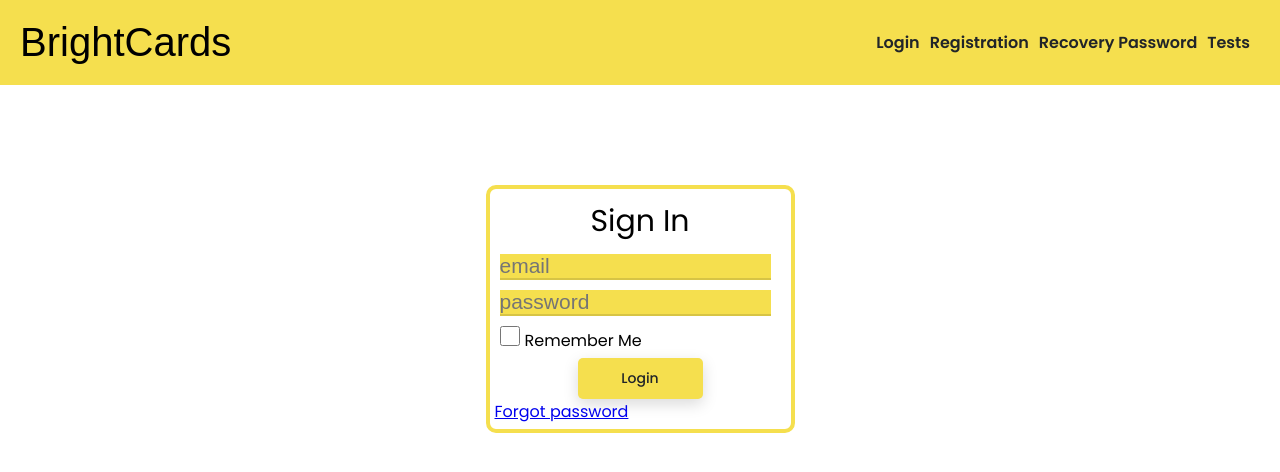
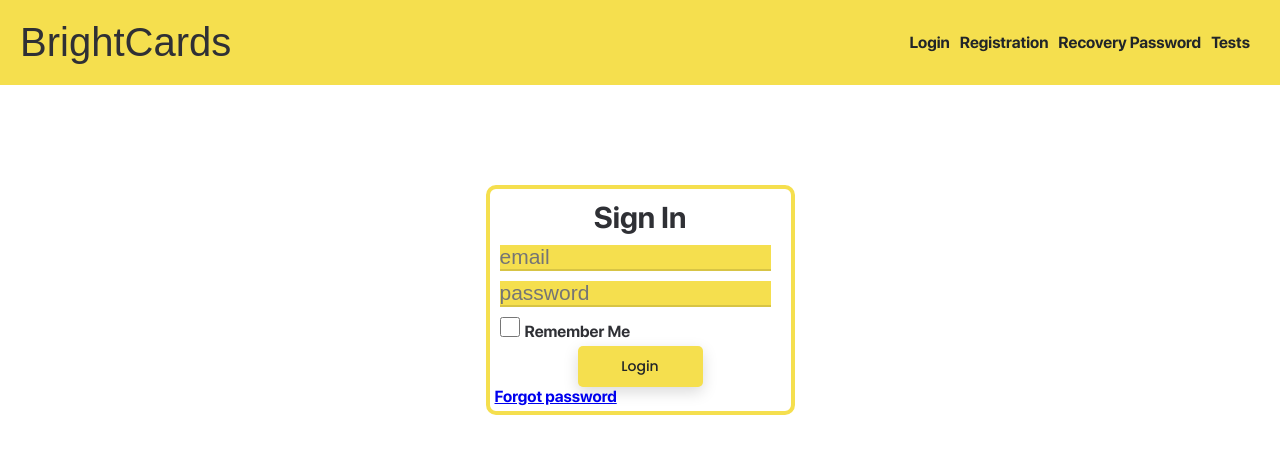
Before and after one commit to krutko77/iti_bright_cards_c2, a React (Create React App) app: page /#/login in a window 1280 px wide. Shown: the top 472 px of the page. Built offline with nearby package versions, Linux system fonts and the light colour scheme; no server answers; a web font is replaced by a local one.

Commit message:
add fonts

```diff
--- a/src/index.scss
+++ b/src/index.scss
@@ -1,32 +1,88 @@
 @import './n1-main/m1-ui/common/components/styles/variables';
 
-* {
+// * {
+//    box-sizing: border-box;
+//    margin: 0;
+//    padding: 0;
+
+//    &::selection {
+//       color: white;
+//       background: $primaryColor;
+//    }
+// }
+
+// body {
+//    margin: 0;
+//    font-family: $textFontFamily;
+//    font-family: source-code-pro, Menlo, Monaco, Consolas, 'Courier mono'
+// }
+
+// h1 {
+//    font-size: 25px;
+// }
+
+// h2 {
+//    font-size: 20px;
+// }
+
+// hr {
+//    border: 1px solid $primaryColor;
+//    margin-top: 5px;
+// }
+
+*,
+*::after,
+*::before {
   box-sizing: border-box;
+  padding: 0;
   margin: 0;
-  padding: 0;
-  &::selection {
-    color: white;
-    background: $primaryColor;
 }
+
+@font-face {
+   font-family: "PoppinsBold";
+   src: url(./assets/fonts/Poppins/Poppins-Bold.ttf);
+ }
+
+ @font-face {
+   font-family: "PoppinsSemiBold";
+   src: url(./assets/fonts/Poppins/Poppins-SemiBold.ttf);
+ }
+
+ @font-face {
+   font-family: "SFProDisplayRegular";
+   src: url(./assets/fonts/SFProDisplay/SFProDisplay-Regular.woff);
+ }
+
+ @font-face {
+   font-family: "SFProDisplayMedium";
+   src: url(./assets/fonts/SFProDisplay/SFProDisplay-Medium.woff);
+ }
+
+ @font-face {
+   font-family: "SFProDisplaySemiBold";
+   src: url(./assets/fonts/SFProDisplay/SFProDisplay-Semibold.woff);
+ }
+
+ @font-face {
+   font-family: "SFProDisplayBold";
+   src: url(./assets/fonts/SFProDisplay/SFProDisplay-Bold.woff);
  }
 
  body {
    margin: 0;
-  font-family: $textFontFamily;
+   color: #2f3035;
+   font-family: "PoppinsBold", sans-serif;
+   font-family: "PoppinsSemiBold", sans-serif;
+   font-family: "SFProDisplayRegular", sans-serif;
+   font-family: "SFProDisplayMedium", sans-serif;
+   font-family: "SFProDisplaySemiBold", sans-serif;
+   font-family: "SFProDisplayBold", sans-serif;
  }
 
  code {
-  font-family: source-code-pro, Menlo, Monaco, Consolas, 'Courier New',
-    monospace;
+   font-family: source-code-pro, Menlo, Monaco, Consolas, "Courier New", monospace;
  }
 
-h1 {
-  font-size: 25px;
+ ul {
+   list-style: none;
  }
-h2 {
-  font-size: 20px;
-}
-hr {
-  border: 1px solid $primaryColor;
-  margin-top: 5px;
-}
```
Lines whose indentation alone changed are shown as unchanged.
